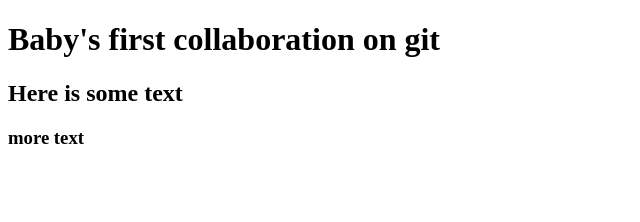
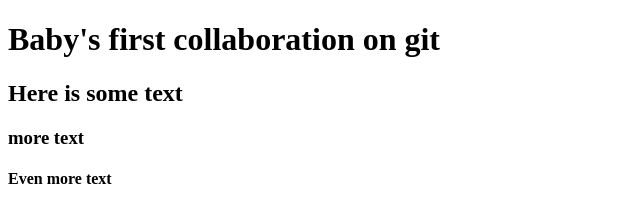
Before and after one commit to ptagliavia/donut, a plain HTML site: page index.html in a window 1280 px wide. Shown: the whole page, without its empty margins (0-640 px from the left). Drawn offline with Linux system fonts and the light colour scheme.

Commit message:
Added a h4

```diff
--- a/index.html
+++ b/index.html
@@ -8,5 +8,6 @@
 <h1>Baby's first collaboration on git</h1>
 <h2> Here is some text</h2>
 <h3>more text</h3>
+<h4> Even more text</h4>
 </body>
 </html>
```
